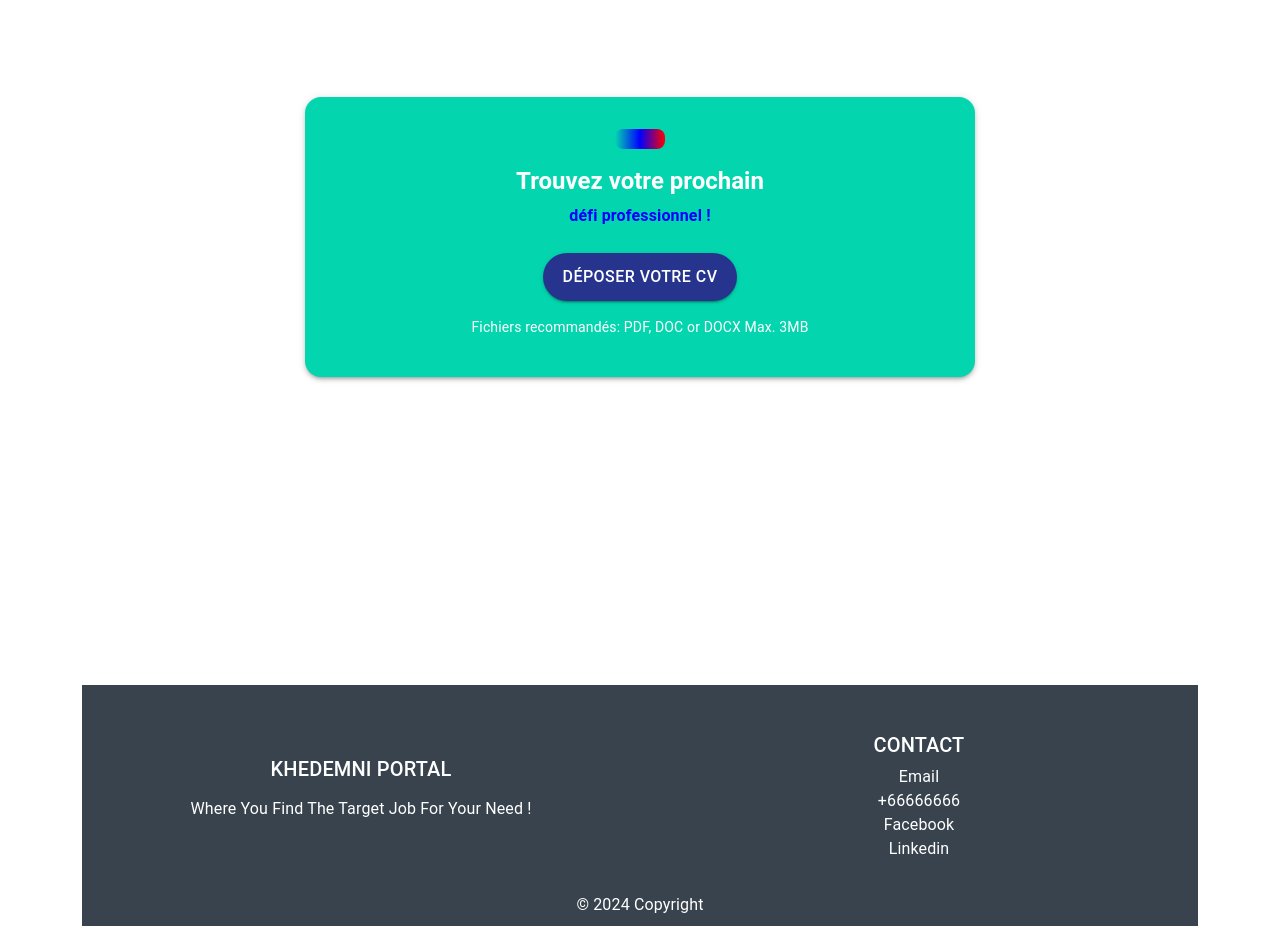
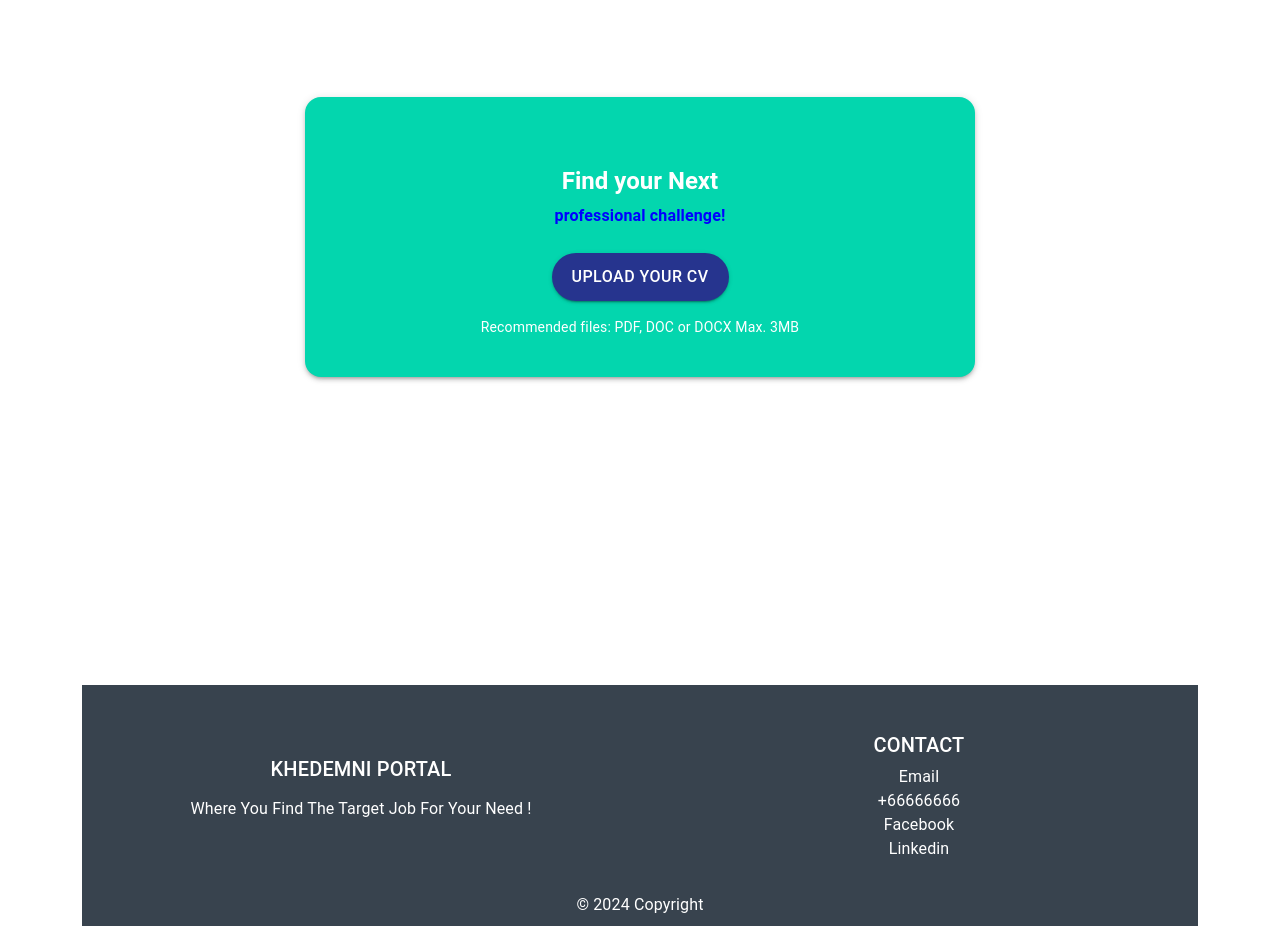
Before and after one commit to amiraBENMOU/khedemni_platform, a React (Create React App) app: page /openPositions in a window 1280 px wide. Shown: the part 880-1806 px from the top of the page. Built offline with nearby package versions, Linux system fonts and the light colour scheme; no server answers.

Commit message:
Refactor UploadPdf component: update button for file upload, change text to English, and remove gradient background

```diff
--- a/src/Pages/openPositions/uploadPdf.js
+++ b/src/Pages/openPositions/uploadPdf.js
@@ -78,7 +78,6 @@ const UploadPdf = () => {
                             sx={{
                                 width: 50,
                                 height: 20,
-                                background: 'linear-gradient(to right, #03D6AE, blue, red)',
                                 borderRadius: 2,
                             }}
                         />
@@ -86,18 +85,25 @@ const UploadPdf = () => {
 
                     {/* Title */}
                     <Typography variant="h5" fontWeight="bold">
-                        Trouvez votre prochain <br />
+                        Find your Next  <br />
                         <Typography component="span" color="blue" fontWeight="bold">
-                            défi professionnel !
+                         professional challenge!
                         </Typography>
                     </Typography>
 
                     {/* Upload Button */}
                     <Box mt={3}>
+            <form onSubmit={handleSubmit}>
+              <input
+                type="file"
+                onChange={handleFileChange}
+                id="file-input"
+                style={{ display: 'none' }}
+              />
+              <label htmlFor="file-input">
                 <Button
                   variant="contained"
-                            onClick={handleSubmit}
-                            onChange={handleFileChange}
+                  component="span"
                   sx={{
                     backgroundColor: '#26348E',
                     color: 'white',
@@ -107,13 +113,15 @@ const UploadPdf = () => {
                     '&:hover': { backgroundColor: '#1e2b6f' },
                   }}
                 >
-                            Déposer votre CV
+                  Upload Your CV
                 </Button>
+               </label>
+                 </form>
                 </Box>
 
                     {/* File Info */}
                     <Typography variant="body2" mt={2} color="white">
-                        Fichiers recommandés: PDF, DOC or DOCX Max. 3MB
+                        Recommended files: PDF, DOC or DOCX Max. 3MB
                     </Typography>
                 </CardContent>
             </Card>
```
Lines whose indentation alone changed are shown as unchanged.
